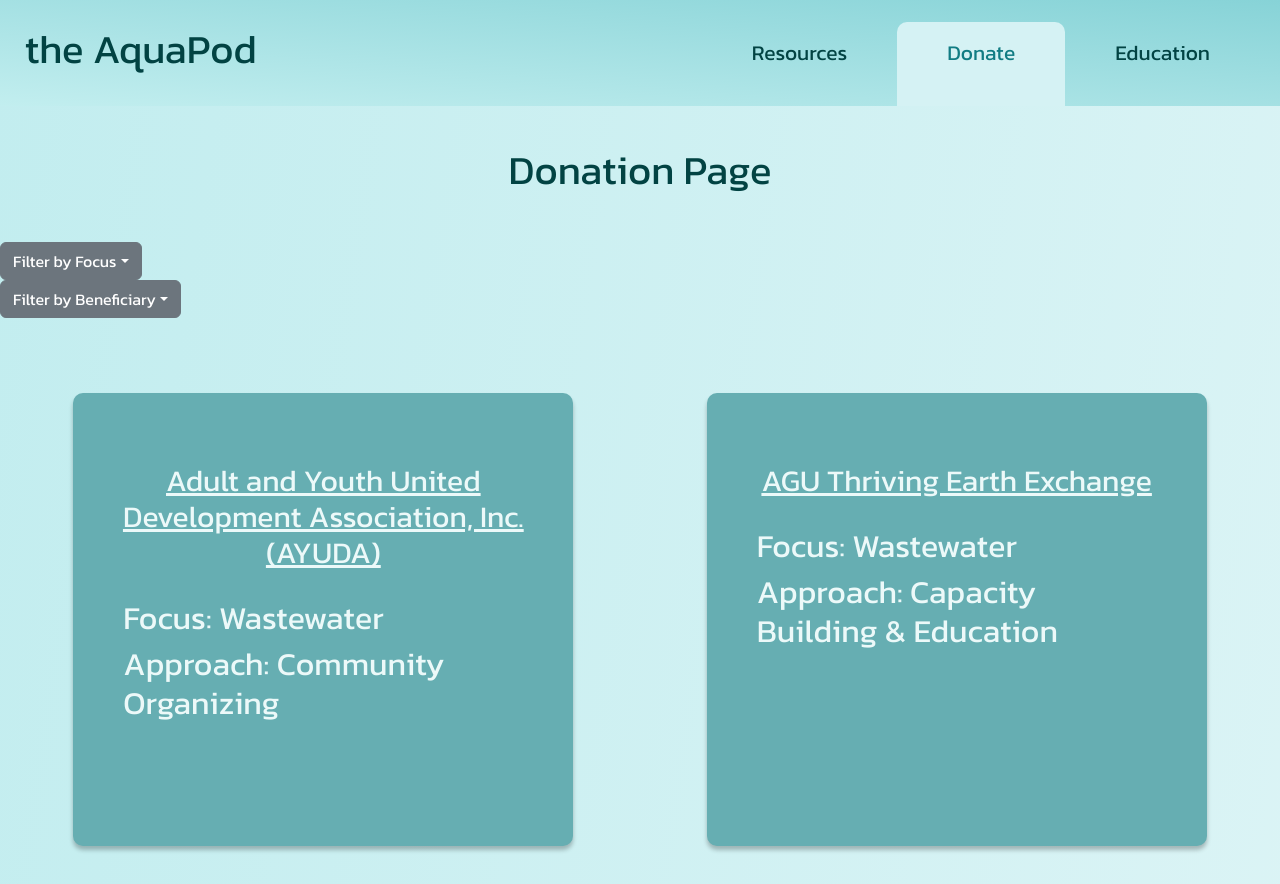
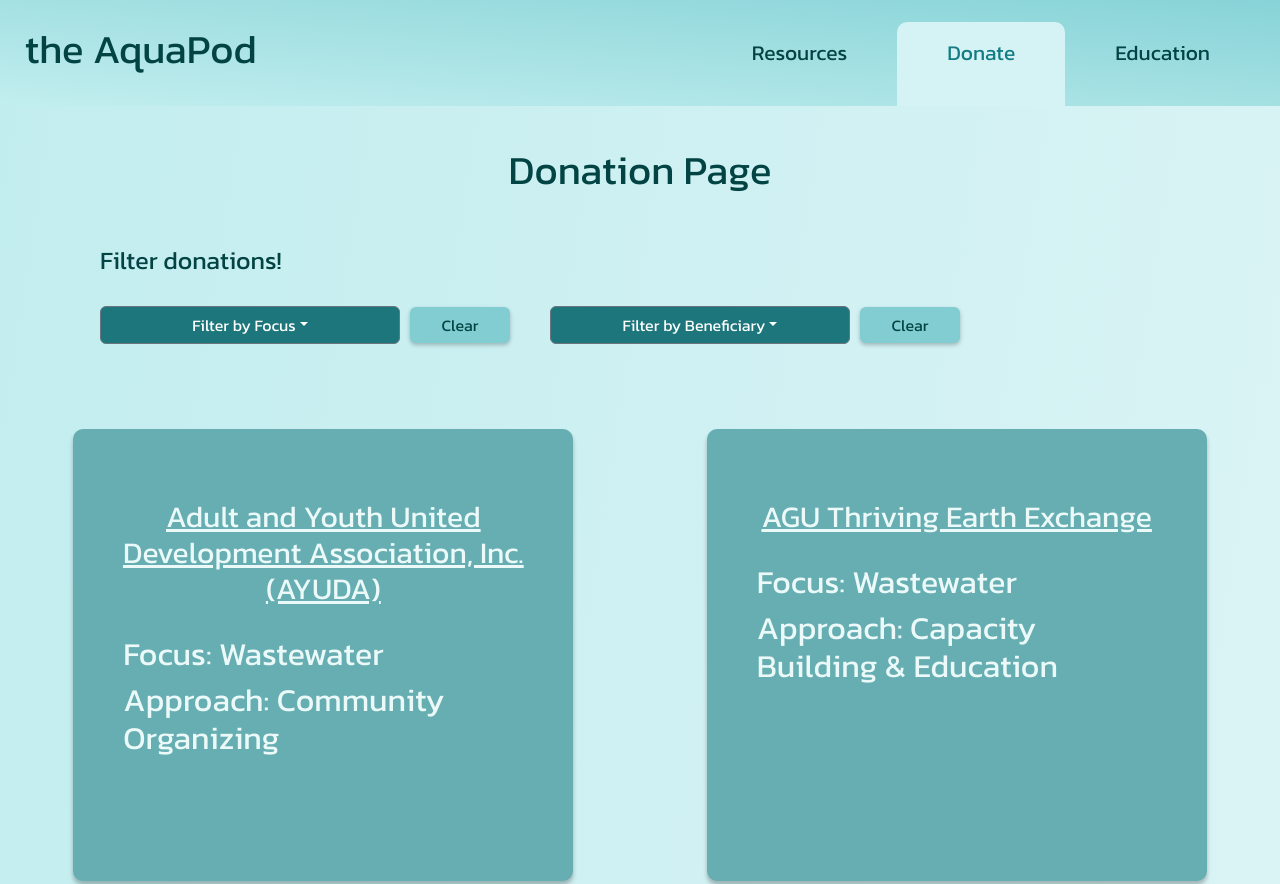
Before and after one commit to UW-INFO442-AU23/Team-Aquanauts, a React app: page /donations in a window 1280 px wide. Shown: the top 884 px of the page. Built offline with nearby package versions, Linux system fonts and the light colour scheme; some packages are replaced by stand-ins of ours.

Commit message:
some styling, added clear features

```diff
--- a/src/components/donationsComp/DonationPage.js
+++ b/src/components/donationsComp/DonationPage.js
@@ -88,8 +88,13 @@
         <h1>Donation Page</h1>
       </header>
       <main>
-        <DropSearch setFocus={setFocus} type='focuses' setMin={setMinIndex} setMax={setMaxIndex} />
-        <DropSearch setBeneficiaries={setBeneficiaries} type='beneficiaries' setMin={setMinIndex} setMax={setMaxIndex} />
+        <div className="dropdown-title">
+            <p>Filter donations!</p>
+        </div>
+        <div className="donation-dropdown-menus">
+          <DropSearch setFocus={setFocus} type='focuses' setMin={setMinIndex} setMax={setMaxIndex} />
+          <DropSearch setBeneficiaries={setBeneficiaries} type='beneficiaries' setMin={setMinIndex} setMax={setMaxIndex} />
+        </div>
 
         <div className="card-list">
           {updatedCards.slice(minIndex, maxIndex)}
--- a/src/components/donationsComp/DropSearch.js
+++ b/src/components/donationsComp/DropSearch.js
@@ -1,8 +1,10 @@
-import React from 'react';
+import React, { useState } from 'react';
 const focuses = ['Wastewater', 'Water Quality', 'Water Access', 'Affordability', 'Infrastructure', 'Law & Policy', 'Technology Adv', 'Hygiene', 'Public Health'];
 const beneficiaries = ['Households', 'Implementing Organizations', 'Impacted Communities', 'Local & State Government', 'Unhoused Communities', 'Environment', 'Utilities', 'Schools', 'General Public', 'Federal Government', ''];
 
 export default function DropSearch(props) {
+  const [selectedValue, setSelectedValue] = useState('');
+
   let filterMessage = '';
   if (props.type === "focuses") {
     filterMessage = 'Filter by Focus';
@@ -18,6 +20,8 @@
     } else {
       props.setBeneficiaries(event.target.textContent);
     }
+
+    setSelectedValue(event.target.textContent);
   }
 
   let options = [];
@@ -35,14 +39,33 @@
     })
   }
 
+  const handleClear = (event) => {
+    setSelectedValue('');
+    props.setMin(0);
+    props.setMax(25);
+
+    if (props.type === "focuses") {
+      props.setFocus('');
+    } else {
+      props.setBeneficiaries('');
+    }
+  }
+
+
   return (
+    <div className="donation-dropdowns">
       <div className="dropdown">
         <button className="btn btn-secondary dropdown-toggle" type="button" data-bs-toggle="dropdown" id="dropdownMenuButton" data-toggle="dropdown" aria-haspopup="true" aria-expanded="false" >
-        {filterMessage}
+          {selectedValue || filterMessage}
         </button>
         <ul className="dropdown-menu" aria-labelledby="dropdownMenuButton">
           {options}
         </ul>
       </div>
+      <div className="dropdown-clear">
+        <div className="btn btn-primary" id="clear-drowndown" onClick={handleClear}>Clear</div>
+      </div>
+    </div>
+
   )
 }
--- a/src/index.css
+++ b/src/index.css
@@ -211,6 +211,52 @@
     width: 500px;
 }
 
+/* donation drop search */
+.dropdown-title {
+    font-size: 25px;
+    color: #024343;
+    margin-left: 100px;
+}
+
+.donation-dropdown-menus {
+    display: flex;
+    flex-direction: row;
+}
+
+.donation-dropdowns {
+    display: flex;
+    align-items: center;
+}
+
+.dropdown {
+    padding: 10px;
+}
+
+#dropdownMenuButton {
+    width: 300px;
+    background-color: #1D767B;
+}
+
+#dropdownMenuButton:focus {
+    background-color: white;
+    color: #024343;
+}
+
+.dropdown-clear {
+    padding-right: 30px;
+}
+
+.donation-dropdown-menus {
+    margin-left: 90px;
+}
+
+#clear-drowndown {
+    width: 100px;
+    background-color: #81CDD1;
+    color: #024343;
+    border-style: none;
+    box-shadow: 0px 2px 4px rgba(0, 0, 0, 0.25);
+}
 
 
 
```
Lines whose indentation alone changed are shown as unchanged.
